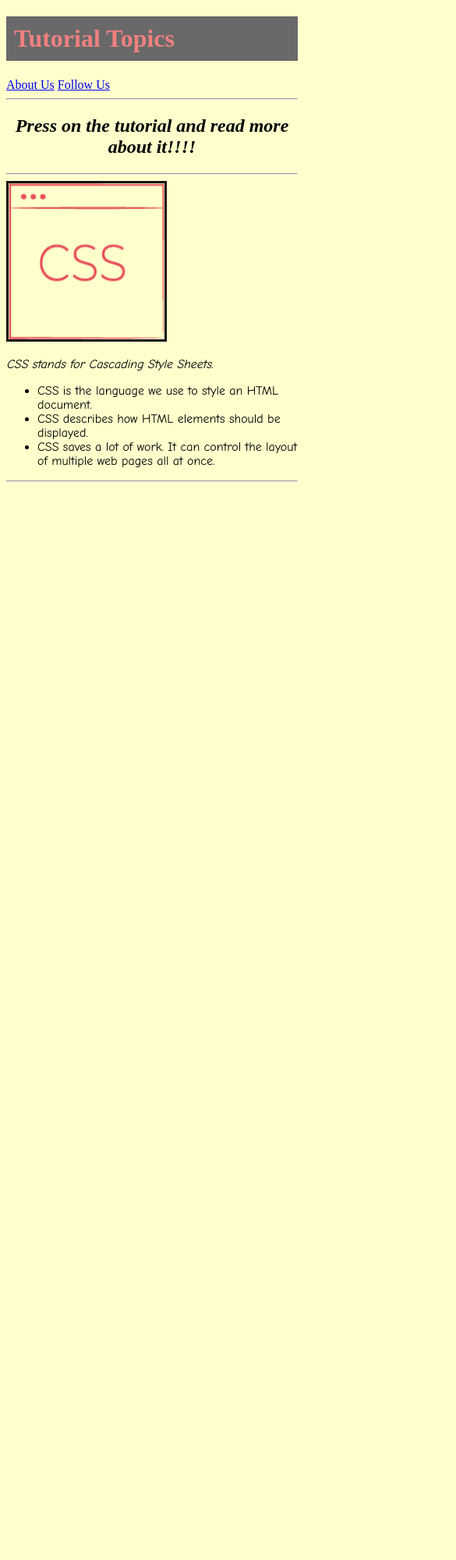
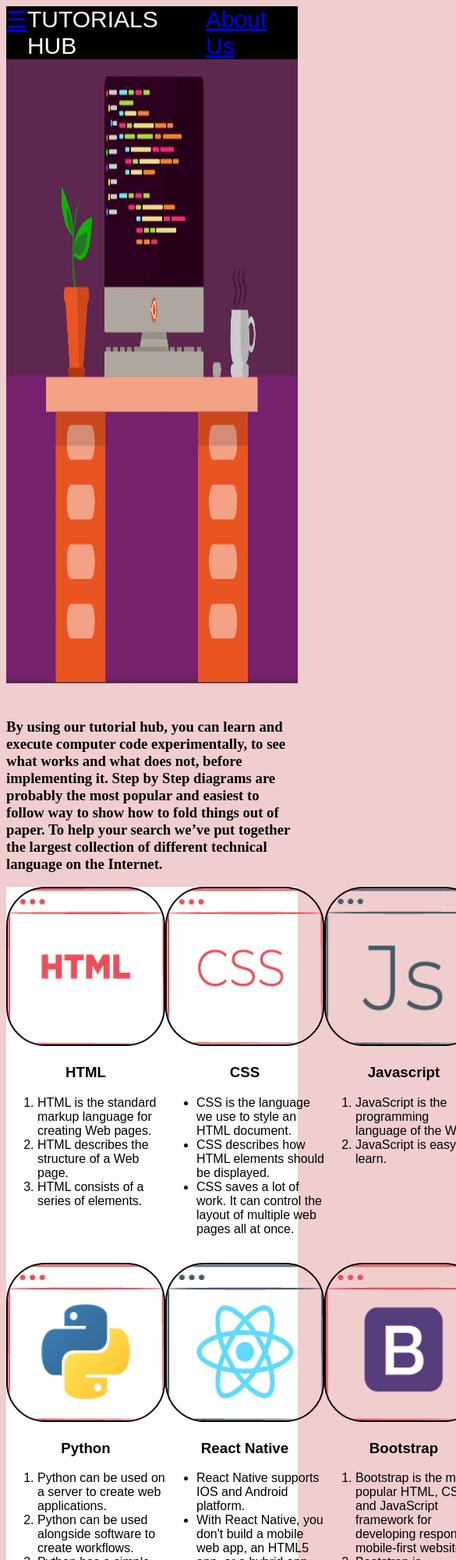
Before and after one commit to AnanyaGhoshal/Tutorial_Hub, a plain HTML site: page index.html in a window 390 px wide. Shown: the top 2000 px of the page at 78% size, 585 px wide, since content can reach past the window. Before the commit the page ends 844 px from the top, so only its background shows below. Drawn offline with Linux system fonts and the light colour scheme.

Commit message:
Add files via upload

```diff
--- a/index.html
+++ b/index.html
@@ -1,87 +1,139 @@
+<!DOCTYPE html>
 <!DOCTYPE html>
 <html lang="en">
 <head>
-    <title>Tutorials Hub-1</title>
-    <style>
-        h1{
-            color: lightcoral;
-            border: 10px solid dimgray;
-            background-color: dimgrey;
-        }
-        body{
-            background-color: #ffffcc;
-        }
-        img{
-            border: 3px solid rgb(15, 15, 15);
-        }
-        p{
-            font-family: comic sans ms;
-            font-weight: italic;
-        }
-        ol,ul{
-            font-family: comic sans ms;
-        }
-    </style>
-</head>
-<body>
-    <h1>Tutorial Topics</h1>
+    <title>Tutorials Hub-2</title>
+
+    <!-- Uncomment the correct code -->
+     <link rel="stylesheet" type="text/css" href="styles.css">
+    <!-- <linktype="text/css" href="styles.css"> -->
+    <!-- <link rel="stylesheet" type="text/css" a href="styles.css"> -->
+    <!-- <link rel="stylesheet" type="text/css" ref="styles.css"> -->
 
 
 
-    <!-- uncomment the correct output for the anchor tag-->
-    <a href ="about.html"> About Us</a>
-    <a href="followus.html"> Follow Us</a>
-
-    <!-- <a ="about.html"> About Us</a>
-    <a ="followus.html"> Follow Us</a> -->
-
-    <!-- <a :"about.html"> About Us</a>
-    <a :"followus.html"> Follow Us</a> -->
-
-    <!-- <href ="about.html"> About Us</a>
-    <href="followus.html"> Follow Us</a> -->
-
-
-    <hr>
-   <p><h2><i><b><center>Press on the tutorial and read more about it!!!!</center></b> </i></h3></p>
-    <hr>
-
-
-
-
-
-
-
-    <a href="https://developer.mozilla.org/en-US/docs/Web/CSS">
-
-    <!-- uncomment the code for displaying the image-->
-    <!-- <img src="css.png" width="200px" height="200px"> -->
-    <img src="css.png" width="200px" height="200px">
-    <!-- <img src:"images/css.png" width="200px" height="200px"> -->
-    <!-- <img src:"css.png" width="200px" height="200px"> -->
-
-
-
-
-</a>
-    <p><i>CSS stands for Cascading Style Sheets.</i></p>
+</head>
+<body>
+    <div class="header">
+        <div class="menu">
+            <div ><a href ="#">☰</a></div>
+            <div >TUTORIALS HUB</div>
+            <div ><a href ="about.html">About Us</a></div>
+        </div>
+    </div>
+    <div class ="bodyimg">
+        <img src="wallpaper.jpg" height="800px" width="100%">
+        <h3><br>
+        By using our tutorial hub, you can learn and execute computer code experimentally, to see what works and what does not, before implementing it.
+        Step by Step diagrams are probably the most popular and easiest to follow way to show how to fold things out of paper.
+        To help your search we’ve put together the largest collection of different technical language on the Internet.
+        </h3>
+    </div>
+    <div class ="grid">
+        <div class ="languages">
+            <center>
+            <a href ="https://developer.mozilla.org/en-US/docs/Web/HTML"><img src="html.png" width="200px" height="200px"></a>
+            <h3> HTML </h3>
+            </center>
+            <p>
+                <ol>
+                    <li>HTML is the standard markup language for creating Web pages.</li>
+                    <li>HTML describes the structure of a Web page.</li>
+                    <li>HTML consists of a series of elements.</li>
+                </ol>
+            </p>
+            </div>
+        <div class="languages">
+            <center>
+            <a href="https://developer.mozilla.org/en-US/docs/Web/CSS"><img src="css.png" width="200px" height="200px"></a>
+            <h3> CSS </h3>
+            </center>
+            <p>
                 <ul>
                     <li>CSS is the language we use to style an HTML document.</li>
                     <li>CSS describes how HTML elements should be displayed.</li>
                     <li>CSS saves a lot of work. It can control the layout of multiple web pages all at once.</li>
                 </ul>
-
-
-
-
- <!-- uncomment the code for adding a horizontal line. -->
-    <!-- <hr width =100%> -->
-    <!-- <hr width =1> -->
-     <hr width :100%>
-    <!-- <hr width =10> -->
-
-
-
-
+            </p>
+            </div>
+        <div class="languages">
+            <center>
+            <a href="https://developer.mozilla.org/en-US/docs/Web/javascript"><img src="javascript.png" width="200px" height="200px"></a>
+            <h3> Javascript </h3>
+            </center>
+            <p>
+               <ol>
+                    <li>JavaScript is the programming language of the Web.</li>
+                    <li>JavaScript is easy to learn.</li>
+                </ol>
+            </p>
+            </div>
+        <div class="languages">
+            <center>
+            <a href="https://www.php.net/docs.php"><img src="php.png" width="200px" height="200px"></a>
+            <h3> PHP </h3>
+            </center>
+            <p>
+                <ul>
+                    <li>PHP 7 is the latest stable release.</li>
+                    <li>It is a a powerful tool for making dynamic and interactive Web pages</li>
+                    <li>PHP is a widely-used, free, and efficient alternative to competitors such as Microsoft's ASP.</li>
+                </ul>
+            </p>
+            </div>
+        </div>
+        <div class ="grid">
+         <div class="languages">
+            <center>
+                <a href="https://docs.python.org/3/"><img src="python.png" width="200px" height="200px"></a>
+                <h3> Python </h3>
+            </center>
+            <p>
+              <ol>
+                    <li>Python can be used on a server to create web applications.</li>
+                    <li>Python can be used alongside software to create workflows.</li>
+                    <li>Python has a simple syntax similar to the English language.</li>
+                </ol>
+            </p>
+        </div>
+        <div class="languages">
+            <center>
+                <a href ="https://devdocs.io/react_native/"><img src="reactNative.png" width="200px" height="200px"></a>
+                <h3> React Native </h3>
+            </center>
+            <p>
+                <ul>
+                    <li>React Native supports IOS and Android platform.</li>
+                    <li>With React Native, you don't build a mobile web app, an HTML5 app, or a hybrid app.</li>
+                </ul>
+            </p>
+        </div>
+        <div class="languages">
+            <center>
+                <a href="https://getbootstrap.com/docs/4.1/getting-started/introduction/"><img src="bootstrap.png" width="200px" height="200px"></a>
+                <h3> Bootstrap </h3>
+            </center>
+            <p>
+              <ol>
+                    <li>Bootstrap is the most popular HTML, CSS, and JavaScript framework for developing responsive, mobile-first websites.</li>
+                    <li>Bootstrap is completely free to download and use!</li>
+                </ol>
+            </p>
+        </div>
+        <div class="languages">
+            <center>
+                <a href="https://p5js.org/reference/"><img src="p5Js.png" width="200px" height="200px"></a>
+                <h3> p5.Js </h3>
+            </center>
+            <p>
+              <ol>
+                    <li>p5.js is a JavaScript library for creative coding,  and inclusive for artists,
+                        designers,beginners, and anyone else!</li>
+                    <li>p5.js is free and open-source because we believe
+                        software, and the tools to learn it, should be accessible to everyone.</li>
+                </ol>
+            </p>
+        </div>
+    </div>
     </body>
     </html>
--- /dev/null
+++ b/styles.css
@@ -0,0 +1,38 @@
+.menu {
+  /* add correct code to place the menu correctly.*/
+
+  background-color: black;
+  font-size: 30px;
+  display:flex;
+  font-family: sans-serif;
+  font-weight: 400;
+  color: white;
+  justify-content: space-evenly;
+}
+body {
+  background-color: rgb(240, 206, 206);
+}
+.grid {
+  /* add correct code to place the grid elements
+  one beside the other equally.   */
+  display:flex;
+  background-color: rgb(255, 255, 255);
+  flex-wrap: wrap;
+  flex-flow: row;
+  flex-wrap:row;
+  font-family: sans-serif;
+}
+
+.grid img {
+  border: 2px solid black;
+  border-radius: 50px;
+
+}
+.origami {
+  border-radius: 20px;
+  background-color: white;
+  margin: 20px;
+
+  width: 310px;
+  font-family: fantasy;
+}
```
Also changed, not shown: about.html (+1 -8 lines), wallpaper.jpg (added). Lines whose indentation alone changed are shown as unchanged.
